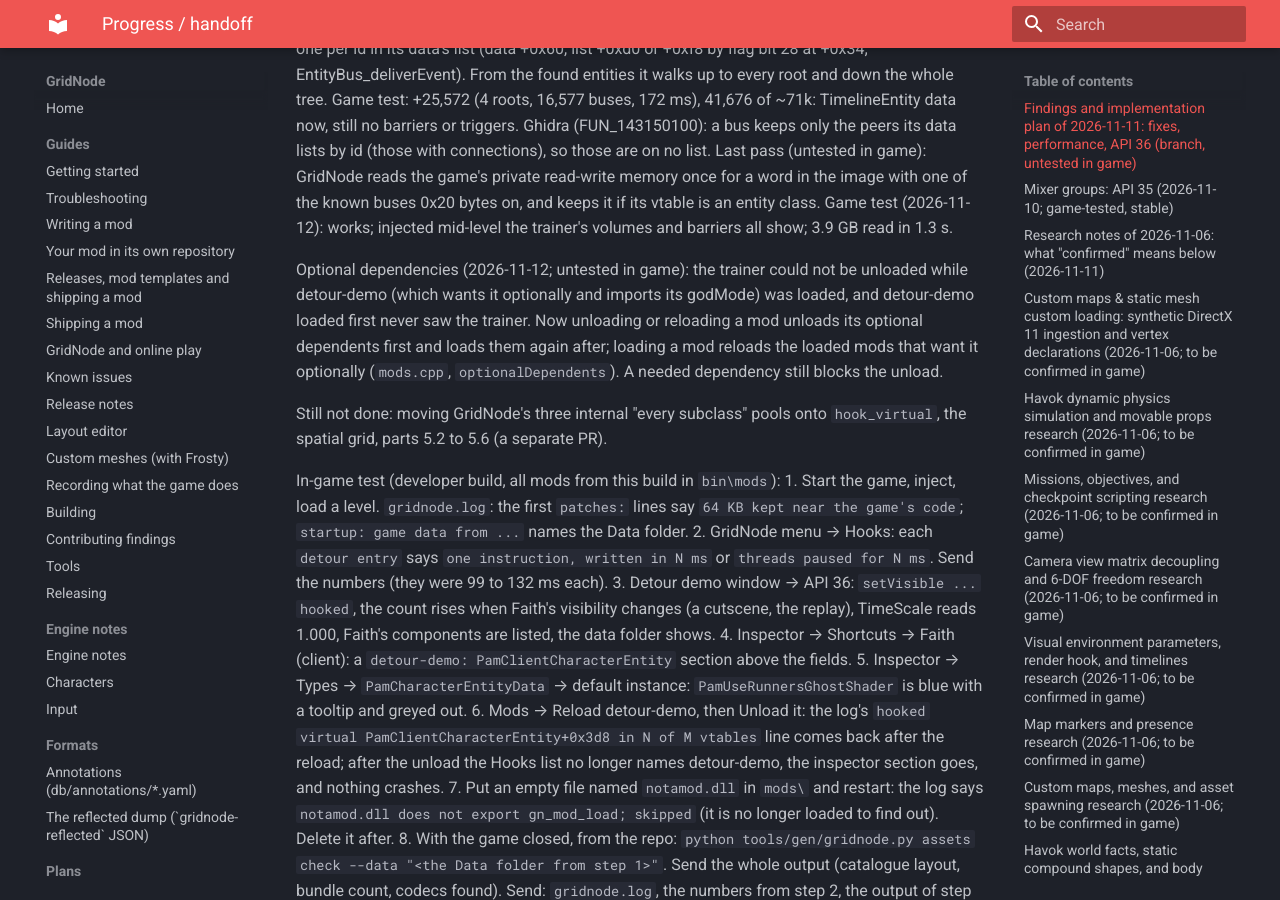
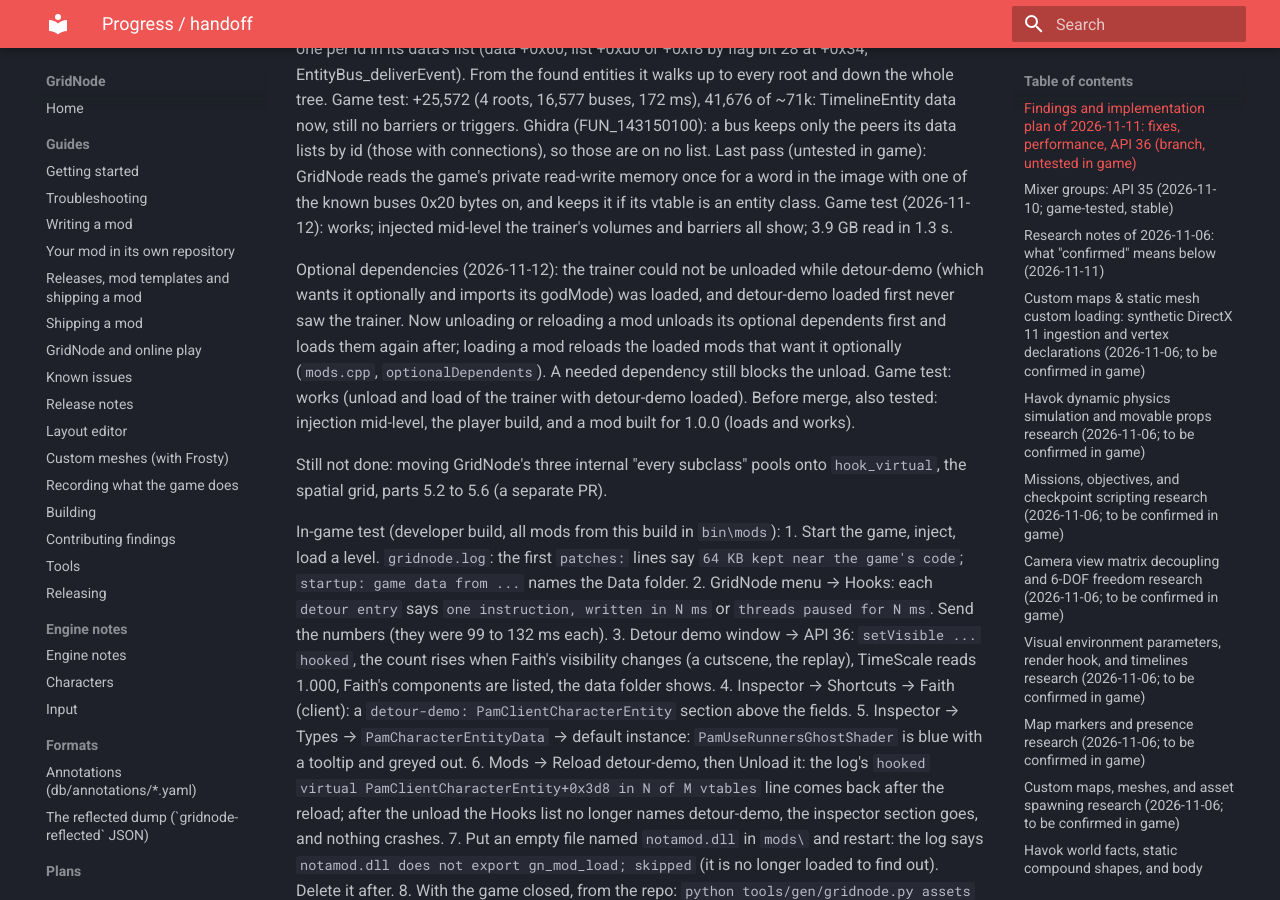
Before and after one commit to CodeNameMeteor/Gridnode, an MkDocs documentation site: the page built from docs/progress.md, in a window 1280 px wide and 900 px high, scrolled down 2397 px. Built offline with MkDocs 1.6.1 and Material for MkDocs 9.7.7, drawn with Linux system fonts in a browser that asks for light colours.

Commit message:
progress: optional dependencies and the pre-merge tests passed in game
Co-Authored-By: Claude Opus 5.5 <noreply@anthropic.com>
Claude-Session: https://claude.ai/code/session_019UGCLf6Ks3eQC9xMHytTtg

```diff
--- a/docs/progress.md
+++ b/docs/progress.md
@@ -92,11 +92,13 @@ game): GridNode reads the game's private read-write memory once for a word in th
 the known buses 0x20 bytes on, and keeps it if its vtable is an entity class. Game test (2026-11-12):
 works; injected mid-level the trainer's volumes and barriers all show; 3.9 GB read in 1.3 s.
 
-Optional dependencies (2026-11-12; untested in game): the trainer could not be unloaded while
+Optional dependencies (2026-11-12): the trainer could not be unloaded while
 detour-demo (which wants it optionally and imports its godMode) was loaded, and detour-demo loaded first
 never saw the trainer. Now unloading or reloading a mod unloads its optional dependents first and loads
 them again after; loading a mod reloads the loaded mods that want it optionally (`mods.cpp`,
-`optionalDependents`). A needed dependency still blocks the unload.
+`optionalDependents`). A needed dependency still blocks the unload. Game test: works (unload and load
+of the trainer with detour-demo loaded). Before merge, also tested: injection mid-level, the player
+build, and a mod built for 1.0.0 (loads and works).
 
 Still not done: moving GridNode's three internal "every subclass" pools onto `hook_virtual`, the spatial
 grid, parts 5.2 to 5.6 (a separate PR).
```
